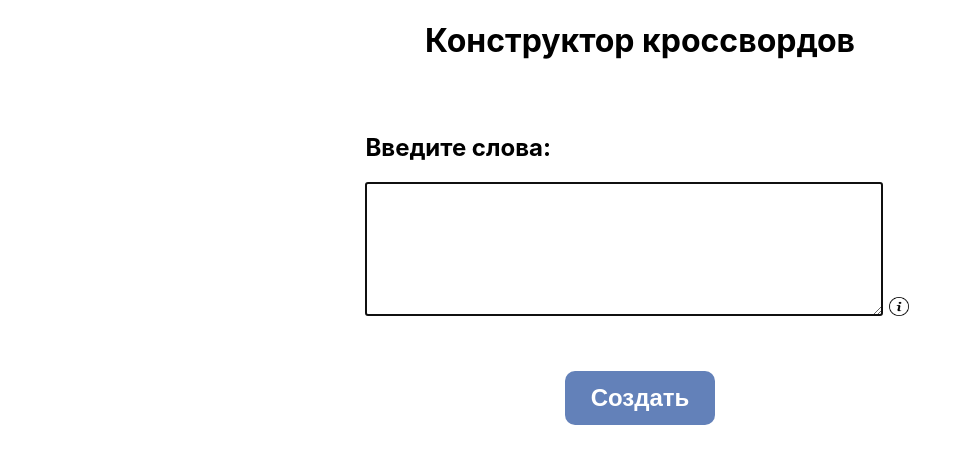
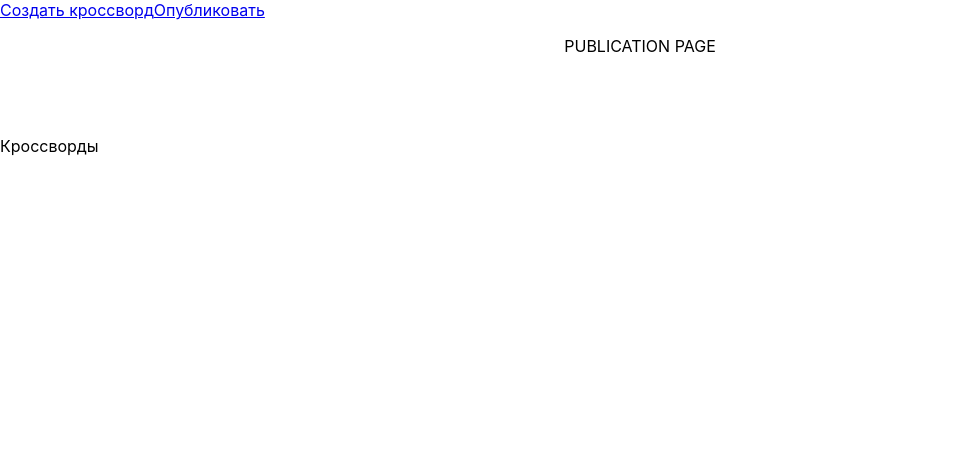
Before and after one commit to Sanek22228/crossword, a React (Create React App) app: page /publication in a window 1280 px wide. Shown: the top 464 px of the page, without its empty margins (0-971 px from the left). Built offline with nearby package versions, Linux system fonts and the light colour scheme.

Commit message:
installed react-router-dom; created 2 routes: main, publication; added base outlet foe future developing

```diff
--- a/package.json
+++ b/package.json
@@ -10,6 +10,7 @@
     "html2pdf.js": "^0.12.1",
     "react": "^19.2.1",
     "react-dom": "^19.2.1",
+    "react-router-dom": "^7.12.0",
     "react-scripts": "5.0.1",
     "web-vitals": "^2.1.4",
     "xlsx": "^0.18.5"
--- a/src/App.js
+++ b/src/App.js
@@ -1,83 +1,21 @@
-
-import { useEffect, useState } from 'react';
-import './App.css';
-import {validateWords} from './utils/wordValidation'
-import { CreateCrossword } from './utils/crosswordGenerator'
-import {CreateCrosswordTable} from './utils/crosswordVisualizer'
-import { wordsErrorHandler } from './utils/errorHandler';
-import infoIcon from './images/info.png';
+import { Routes, Route } from 'react-router-dom'
+import { Main } from './Main'
+import { Publication } from './Publication'
+import { Layout } from './components/Layout'
 
 // document.onreset
 
 function App(){
-  const [inputValue, setInputValue] = useState(() => {return window.localStorage.getItem("words") ?? ""});
-  // const [crosswordTable, setCrosswordTable] = useState(window.localStorage.getItem("crossword") ?? <></>);
-  const [crosswordTable, setCrosswordTable] = useState(<></>);
-  const [error, setError] = useState("");
-  const [showHint, setHint] = useState(false);
-
-  useEffect(() => {
-    window.localStorage.setItem("words", inputValue);
-  }, [inputValue]);
-  // useEffect(() => {
-  //   console.log("crosswordTable: ", crosswordTable);
-  //   window.localStorage.setItem("crossword", crosswordTable);
-  // }, [crosswordTable]);
-
-  function HandleClick(){
-    setCrosswordTable(<></>);
-    setError("");
-
-    if(inputValue !== ""){
-      var words = inputValue;
-      words = validateWords(words);
-      console.log(words);
-
-      const wordsError = wordsErrorHandler(words);
-      if(wordsError !== null){
-        setError(wordsError);
-        return;
-      }
-      const crossword = CreateCrossword(words);
-      const crosswordError = wordsErrorHandler(words, crossword);
-      if(crosswordError !== null){
-        setError(crosswordError);
-        return;
-      }
-      setCrosswordTable(CreateCrosswordTable(crossword));
-    }
-  }
-
   return(
     <>
-      <header></header>
-      <main>
-        <h1>Конструктор кроссвордов</h1>
-        <div>
-          <h2>Введите слова:</h2>
-          <br></br>
-          <textarea value={inputValue} autoFocus onChange={(e) => setInputValue(e.target.value)} type='text' name='wordInput' className='wordInput'></textarea>
-          <button style={{position: "relative"}} className='infoBtn' onMouseEnter={() => setHint(true)} onMouseLeave={() => setHint(false)}>
-              <img src={infoIcon} alt='info'></img>
-          </button>
-          {showHint && <span className='hint'>
-            Правила ввода слов:
-            <ul style={{margin: '5px 0', paddingLeft: '20px'}}>
-              <li>Только буквы русского/английского алфавита</li>
-              <li>Цифры и спецсимволы запрещены</li>
-              <li>Минимум 2 слова для создания кроссворда</li>
-              <li>Разделяйте слова пробелами или знаками препинания</li>
-            </ul>
-          </span>}
-        </div>
-        <button className='createBtn' onClick={HandleClick}>Создать</button>
-        {error && <p id='error'>{error}</p>}
-        <div className='crosswordContainer'>
-          {crosswordTable}
-        </div>
-      </main>
+      <Routes>
+        <Route path='/' element={ <Layout/> }>
+          <Route index element={<Main/>}></Route>
+          <Route path='/publication' element={<Publication/>}></Route>
+        </Route>
+      </Routes>
     </>
-  );
+  )
 }
 
 export default App;
--- /dev/null
+++ b/src/Main.js
@@ -0,0 +1,83 @@
+
+import { useEffect, useState } from 'react';
+import './App.css';
+import {validateWords} from './utils/wordValidation'
+import { CreateCrossword } from './utils/crosswordGenerator'
+import {CreateCrosswordTable} from './utils/crosswordVisualizer'
+import { wordsErrorHandler } from './utils/errorHandler';
+import infoIcon from './images/info.png';
+
+// document.onreset
+
+function Main(){
+const [inputValue, setInputValue] = useState(() => {return window.localStorage.getItem("words") ?? ""});
+  // const [crosswordTable, setCrosswordTable] = useState(window.localStorage.getItem("crossword") ?? <></>);
+  const [crosswordTable, setCrosswordTable] = useState(<></>);
+  const [error, setError] = useState("");
+  const [showHint, setHint] = useState(false);
+
+  useEffect(() => {
+    window.localStorage.setItem("words", inputValue);
+  }, [inputValue]);
+  // useEffect(() => {
+  //   console.log("crosswordTable: ", crosswordTable);
+  //   window.localStorage.setItem("crossword", crosswordTable);
+  // }, [crosswordTable]);
+
+  function HandleClick(){
+    setCrosswordTable(<></>);
+    setError("");
+
+    if(inputValue !== ""){
+      var words = inputValue;
+      words = validateWords(words);
+      console.log(words);
+
+      const wordsError = wordsErrorHandler(words);
+      if(wordsError !== null){
+        setError(wordsError);
+        return;
+      }
+      const crossword = CreateCrossword(words);
+      const crosswordError = wordsErrorHandler(words, crossword);
+      if(crosswordError !== null){
+        setError(crosswordError);
+        return;
+      }
+      setCrosswordTable(CreateCrosswordTable(crossword));
+    }
+  }
+
+  return(
+    <>
+      <header></header>
+      <main>
+        <h1>Конструктор кроссвордов</h1>
+        <div>
+          <h2>Введите слова:</h2>
+          <br></br>
+          <textarea value={inputValue} autoFocus onChange={(e) => setInputValue(e.target.value)} type='text' name='wordInput' className='wordInput'></textarea>
+          <button style={{position: "relative"}} className='infoBtn' onMouseEnter={() => setHint(true)} onMouseLeave={() => setHint(false)}>
+              <img src={infoIcon} alt='info'></img>
+          </button>
+          {showHint && <span className='hint'>
+            Правила ввода слов:
+            <ul style={{margin: '5px 0', paddingLeft: '20px'}}>
+              <li>Только буквы русского/английского алфавита</li>
+              <li>Цифры и спецсимволы запрещены</li>
+              <li>Минимум 2 слова для создания кроссворда</li>
+              <li>Разделяйте слова пробелами или знаками препинания</li>
+            </ul>
+          </span>}
+        </div>
+        <button className='createBtn' onClick={HandleClick}>Создать</button>
+        {error && <p id='error'>{error}</p>}
+        <div className='crosswordContainer'>
+          {crosswordTable}
+        </div>
+      </main>
+    </>
+  );
+}
+
+export {Main};
--- /dev/null
+++ b/src/Publication.js
@@ -0,0 +1,16 @@
+function Publication(){
+  return(
+    <>
+      <header></header>
+      <main>
+        <div>
+          <p>
+            PUBLICATION PAGE
+          </p>
+        </div>
+      </main>
+    </>
+  );
+}
+
+export { Publication };
--- /dev/null
+++ b/src/components/Layout.js
@@ -0,0 +1,20 @@
+import { Link, Outlet } from 'react-router-dom'
+
+// document.onreset
+
+function Layout(){
+  return(
+    <>
+      <header>
+        <Link to='/'>Создать кроссворд</Link>
+        <Link to='/publication'>Опубликовать</Link>
+      </header>
+      <Outlet></Outlet>
+      <footer>
+        Кроссворды
+      </footer>
+    </>
+  )
+}
+
+export { Layout };
--- a/src/index.js
+++ b/src/index.js
@@ -1,13 +1,16 @@
 import React from 'react';
 import ReactDOM from 'react-dom/client';
 import './index.css';
+import { BrowserRouter } from 'react-router-dom';
 import App from './App';
 import reportWebVitals from './reportWebVitals';
 
 const root = ReactDOM.createRoot(document.getElementById('root'));
 root.render(
   <React.StrictMode>
-    <App />
+    <BrowserRouter>
+      <App />
+    </BrowserRouter>
   </React.StrictMode>
 );
 
--- a/src/utils/crosswordVisualizer.js
+++ b/src/utils/crosswordVisualizer.js
@@ -63,7 +63,7 @@ export function CreateCrosswordTable(crossword){
                 <button onClick={() => handleDownload("pdf")} className='downloadBtn'>
                     Скачать в PDF
                 </button>
-                <button id='publishBtn' onClick={() => ToPublishPage(crossword)}>Опубликовать</button>
+                <button id='publishBtn' onClick={() => ToPublication(crossword)}>Опубликовать</button>
             </div>
         </div>
     );
@@ -93,11 +93,10 @@ function FormatWordArray(wordArray, objectType){
     return resString;
 }
 
-function ToPublishPage(crossword){
+function ToPublication(crossword){
     let skippedWords = ValidateWordsWithDict(crossword.addedWords);
     if(skippedWords !== null){
-        window.location.href = "index2.html";
-        window.localStorage.setItem("crossword", JSON.stringify(crossword));
+        window.location.href += "publication";
     }
 }
 
```
Also changed, not shown: 1 other file (tests, documents, lock files or other folders).
